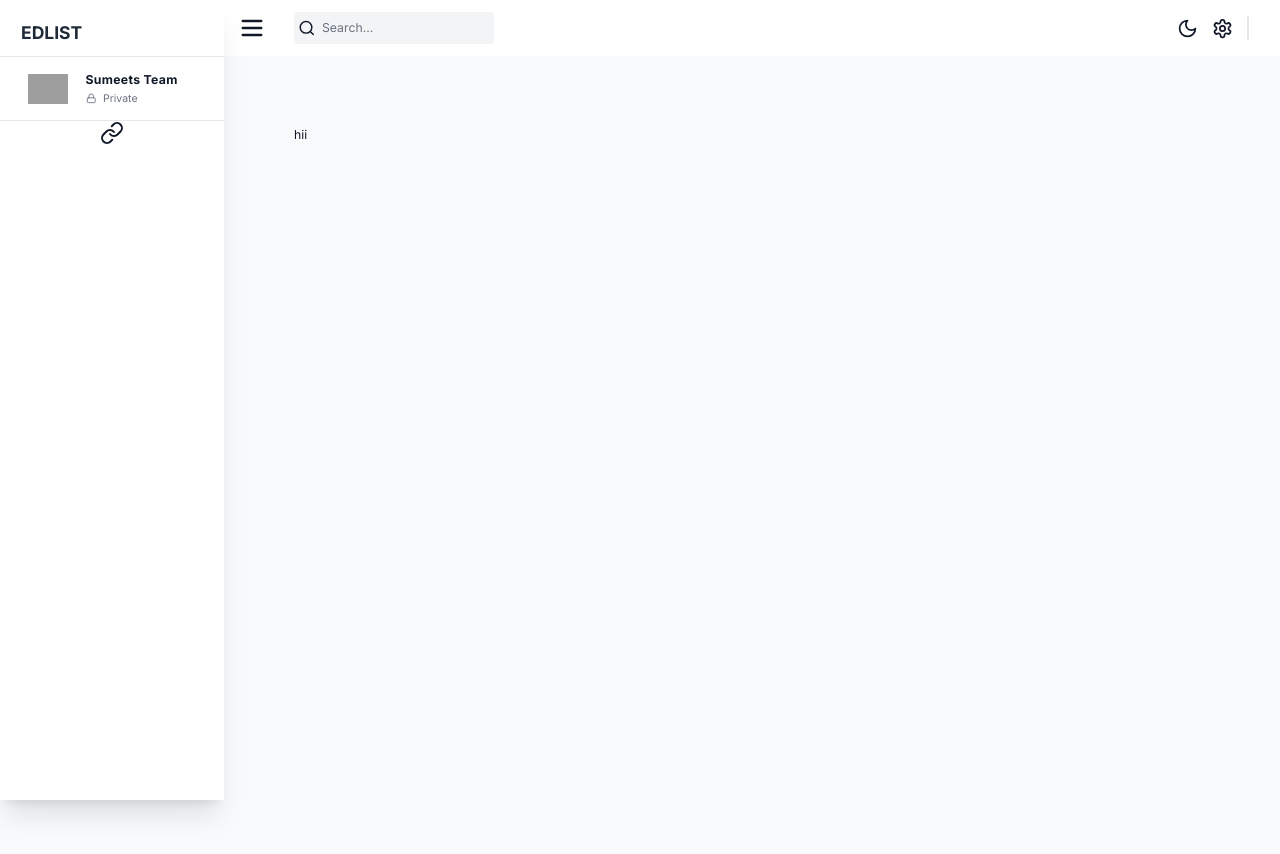
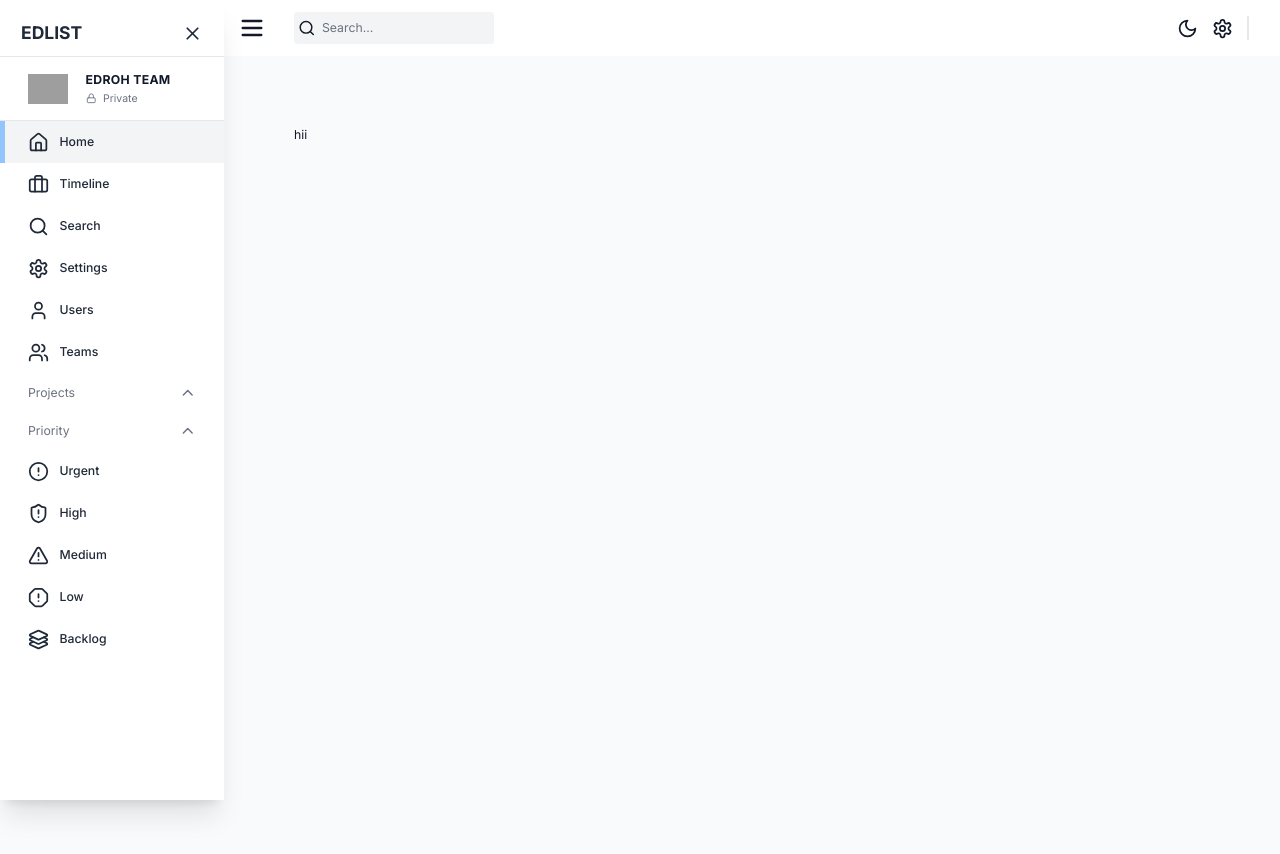
Before and after one commit to Sumeet-2023/Project-Management, a Next.js app in the folder client/: page / in a window 1280 px wide. Built offline with nearby package versions, Linux system fonts and the light colour scheme; no server answers; grey boxes are pictures that could not be loaded.

Commit message:
Sidebar.

```diff
--- a/client/src/app/globals.css
+++ b/client/src/app/globals.css
@@ -15,6 +15,6 @@ body,
   height: 100%;
   width: 100%;
   @apply text-sm;
-  @apply bg-gray-500;
-  @apply text-gray-900;
+  @apply bg-white;
+  @apply dark:bg-black;
 }
--- a/client/src/components/Sidebar/index.tsx
+++ b/client/src/components/Sidebar/index.tsx
@@ -1,46 +1,146 @@
-"use client"
-import { Home, Link, LockIcon, LucideIcon } from 'lucide-react';
-import Image from 'next/image';
-import { usePathname } from 'next/navigation';
-import React, { useState } from 'react'
+"use client";
 
+import { useAppDispatch, useAppSelector } from "@/app/redux";
+import { setIsSidebarCollapsed } from "@/state";
+import {
+  AlertCircle,
+  AlertOctagon,
+  AlertTriangle,
+  Briefcase,
+  ChevronDown,
+  ChevronUp,
+  Home,
+  Layers3,
+  LockIcon,
+  LucideIcon,
+  Search,
+  Settings,
+  ShieldAlert,
+  User,
+  Users,
+  X,
+} from "lucide-react";
+import Image from "next/image";
+import Link from "next/link";
+import { usePathname } from "next/navigation";
+import React, { useState } from "react";
 
 const Sidebar = () => {
+  const [showProjects, setShowProjects] = useState(true);
+  const [showPriority, setShowPriority] = useState(true);
 
-  const [showProjects,setShowProjects] = useState(true);
-  const [showPriority,setShowpriority] = useState(true);
+  const dispatch = useAppDispatch();
+  const isSidebarCollapsed = useAppSelector(
+    (state) => state.global.isSidebarCollapsed,
+  );
 
-
-  const sidebarClassName = `fixed flex flex-col h-[100%] justify-between shadow-xl
-    transition-all duration-300 h-full z-40 dark:bg-black overflow-y-auto bg-white w-64`;
+  const sidebarClassNames = `fixed flex flex-col h-[100%] justify-between shadow-xl
+    transition-all duration-300 h-full z-40 dark:bg-black overflow-y-auto bg-white
+    ${isSidebarCollapsed ? "w-0 hidden" : "w-64"}
+  `;
 
   return (
-    <div className={sidebarClassName}>
-      <div className='flex h-[100%] w-full flex-col justify-start'>
-        {/* top logo */}
-        <div className='z-50 flex min-h-[56px] w-64 items-center justify-between bg-white px-6 pt-3 dark:bg-black'>
-          <div className='text-xl font-bold text-gray-800 dark:text-white'>
+    <div className={sidebarClassNames}>
+      <div className="flex h-[100%] w-full flex-col justify-start">
+        {/* TOP LOGO */}
+        <div className="z-50 flex min-h-[56px] w-64 items-center justify-between bg-white px-6 pt-3 dark:bg-black">
+          <div className="text-xl font-bold text-gray-800 dark:text-white">
             EDLIST
           </div>
+          {isSidebarCollapsed ? null : (
+            <button
+              className="py-3"
+              onClick={() => {
+                dispatch(setIsSidebarCollapsed(!isSidebarCollapsed));
+              }}
+            >
+              <X className="h-6 w-6 text-gray-800 hover:text-gray-500 dark:text-white" />
+            </button>
+          )}
         </div>
-        {/* Team */}
-        <div className='flex items-center gap-5 border-y-[1.5px] border-gray-200 px-8 py-4 dark:border-gray-700'>
-          <Image src={"/logo.png"} alt="logo" width={40} height={40} />
+        {/* TEAM */}
+        <div className="flex items-center gap-5 border-y-[1.5px] border-gray-200 px-8 py-4 dark:border-gray-700">
+          <Image
+            src="/logo.png"
+            alt="Logo"
+            width={40}
+            height={40}
+          />
           <div>
-            <h3 className='text-md font-bold tracking-wide dark:text-gray-200'> Sumeets Team</h3>
-            <div className='mt-1 flex item-start gap-2'>
-              <LockIcon className='mt-[0.1rem] h-3 w-3 text-gray-500 dark:text-gray-400'></LockIcon>
-              <p className='text-xs text-gray-500'>Private</p>
+            <h3 className="text-md font-bold tracking-wide dark:text-gray-200">
+              EDROH TEAM
+            </h3>
+            <div className="mt-1 flex items-start gap-2">
+              <LockIcon className="mt-[0.1rem] h-3 w-3 text-gray-500 dark:text-gray-400" />
+              <p className="text-xs text-gray-500">Private</p>
             </div>
           </div>
         </div>
-         <nav className="z-10 w-full">
+        {/* NAVBAR LINKS */}
+        <nav className="z-10 w-full">
           <SidebarLink icon={Home} label="Home" href="/" />
+          <SidebarLink icon={Briefcase} label="Timeline" href="/timeline" />
+          <SidebarLink icon={Search} label="Search" href="/search" />
+          <SidebarLink icon={Settings} label="Settings" href="/settings" />
+          <SidebarLink icon={User} label="Users" href="/users" />
+          <SidebarLink icon={Users} label="Teams" href="/teams" />
         </nav>
+
+        {/* PROJECTS LINKS */}
+        <button
+          onClick={() => setShowProjects((prev) => !prev)}
+          className="flex w-full items-center justify-between px-8 py-3 text-gray-500"
+        >
+          <span className="">Projects</span>
+          {showProjects ? (
+            <ChevronUp className="h-5 w-5" />
+          ) : (
+            <ChevronDown className="h-5 w-5" />
+          )}
+        </button>
+        {/* PROJECTS LIST */}
+
+        {/* PRIORITIES LINKS */}
+        <button
+          onClick={() => setShowPriority((prev) => !prev)}
+          className="flex w-full items-center justify-between px-8 py-3 text-gray-500"
+        >
+          <span className="">Priority</span>
+          {showPriority ? (
+            <ChevronUp className="h-5 w-5" />
+          ) : (
+            <ChevronDown className="h-5 w-5" />
+          )}
+        </button>
+        {showPriority && (
+          <>
+            <SidebarLink
+              icon={AlertCircle}
+              label="Urgent"
+              href="/priority/urgent"
+            />
+            <SidebarLink
+              icon={ShieldAlert}
+              label="High"
+              href="/priority/high"
+            />
+            <SidebarLink
+              icon={AlertTriangle}
+              label="Medium"
+              href="/priority/medium"
+            />
+            <SidebarLink icon={AlertOctagon} label="Low" href="/priority/low" />
+            <SidebarLink
+              icon={Layers3}
+              label="Backlog"
+              href="/priority/backlog"
+            />
+          </>
+        )}
       </div>
     </div>
-  )
-}
+  );
+};
 
 interface SidebarLinkProps {
   href: string;
@@ -71,6 +171,6 @@ const SidebarLink = ({ href, icon: Icon, label }: SidebarLinkProps) => {
       </div>
     </Link>
   );
-  };
+};
 
-export default Sidebar
+export default Sidebar;
```
